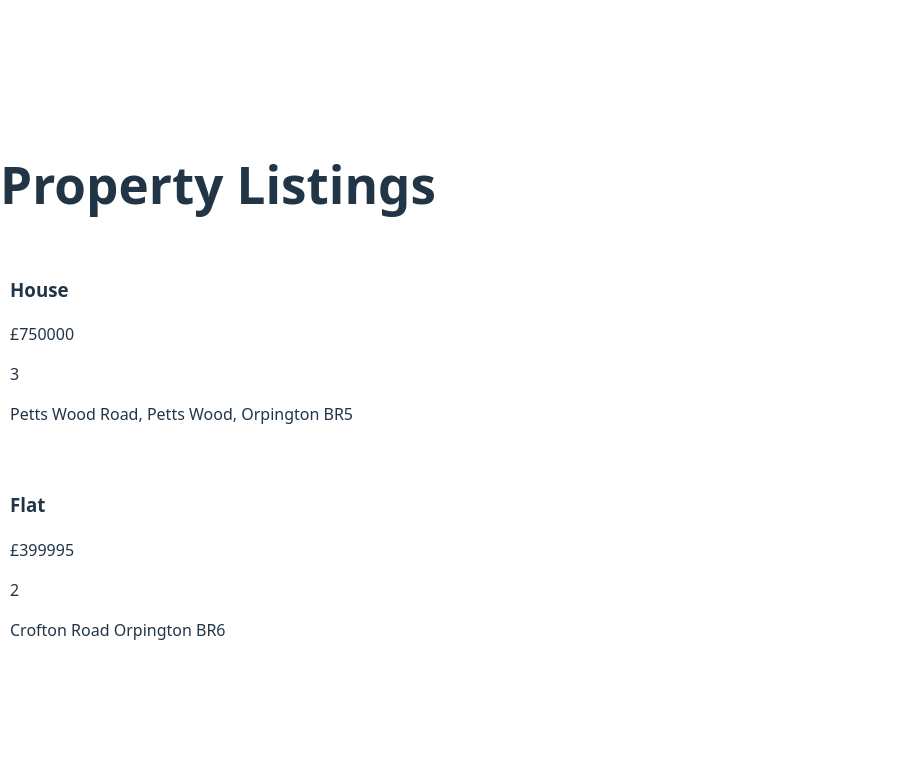
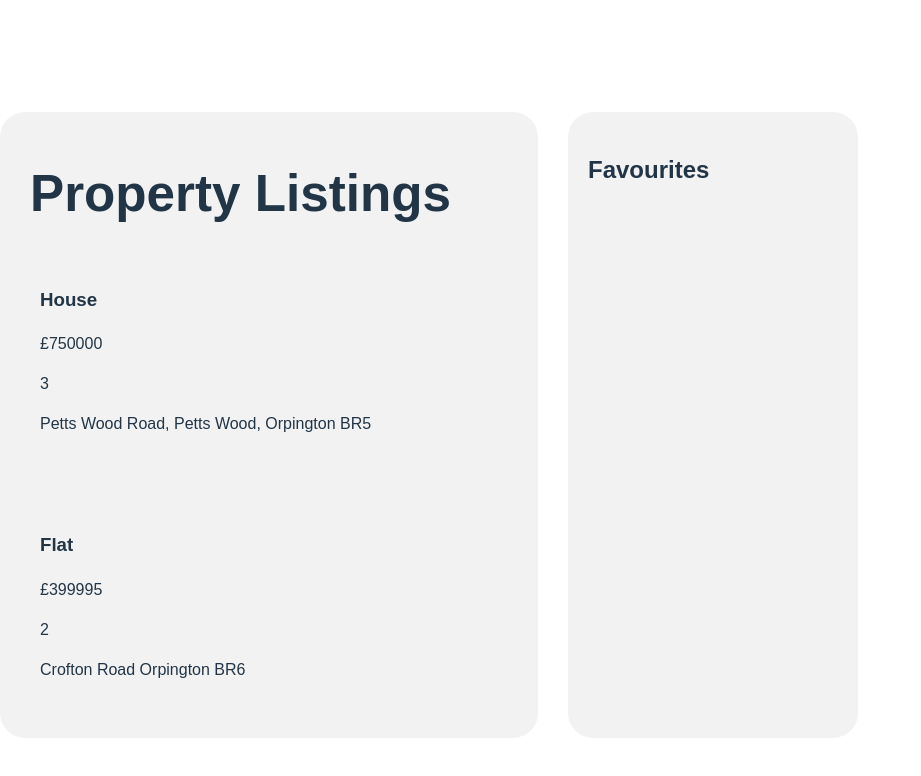
Before and after one commit to Lissa2005/estate-agent-react-app, a React (Vite) app: page / in a window 1280 px wide. Shown: the top 776 px of the page, without its empty margins (0-921 px from the left). Built offline with nearby package versions, Linux system fonts and the light colour scheme.

Commit message:
Updated App.jsx
imported the App.css for the styling of the website

```diff
--- a/src/App.jsx
+++ b/src/App.jsx
@@ -1,14 +1,28 @@
+import "./App.css";
 import data from"./data/properties.json";
 import PropertyCard from "./components/PropertyCard";
 
 function App(){
   return(
-    <div style={{maxWidth: "800px", margin: "0 auto"}}>
-      <h1>Property Listings</h1>
+    <div className="container">
 
-      {data.properties.map(property => (
-        <PropertyCard key={property.id} property={property}/>
-      ))}
+      <div className="all-items">
+        <h1>Property Listings</h1>
+
+        <div className="gallery">
+          {data.properties.map(property => (
+            <PropertyCard key={property.id}property={property}/>
+            ))}
+        </div>
+      </div>
+
+      <div className="favorites">
+        <h2>Favourites</h2>
+        <div className="gallery">
+          {/*Favourites will go here later*/}
+        </div>
+      </div>
+
     </div>
   );
 }
```
